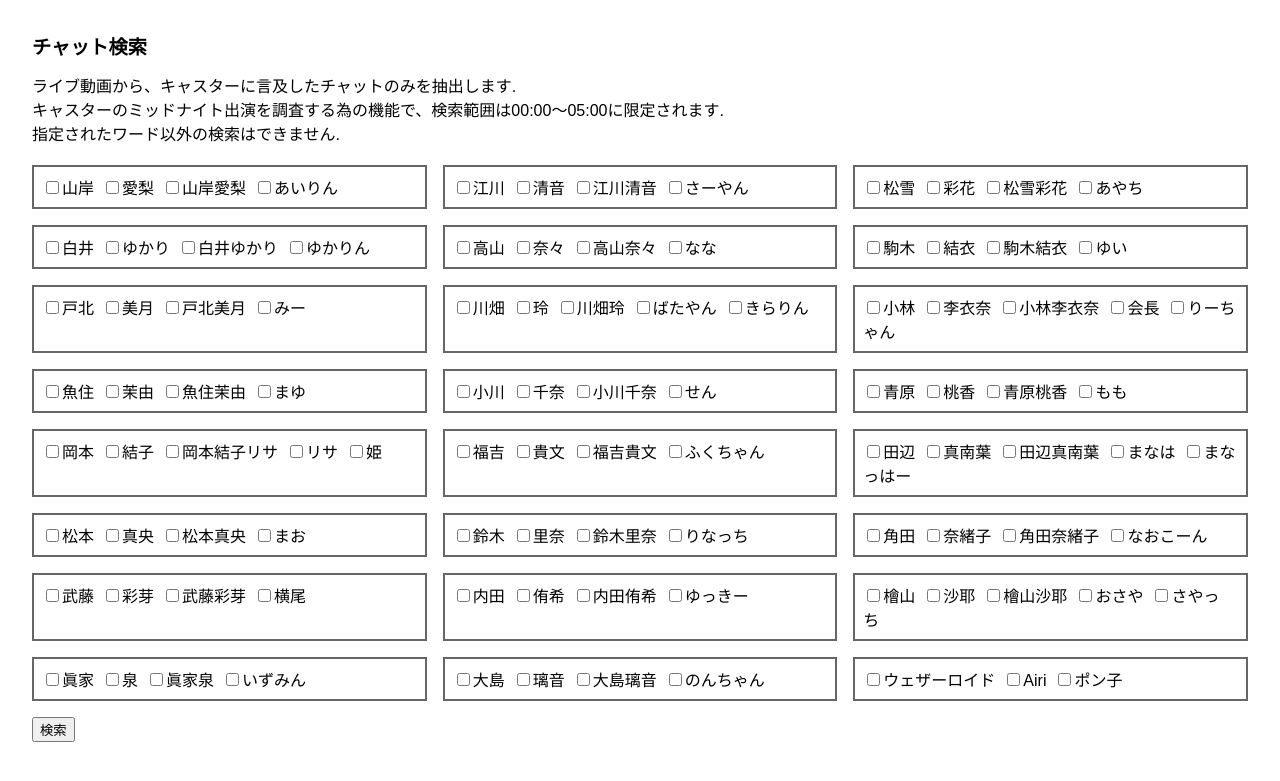
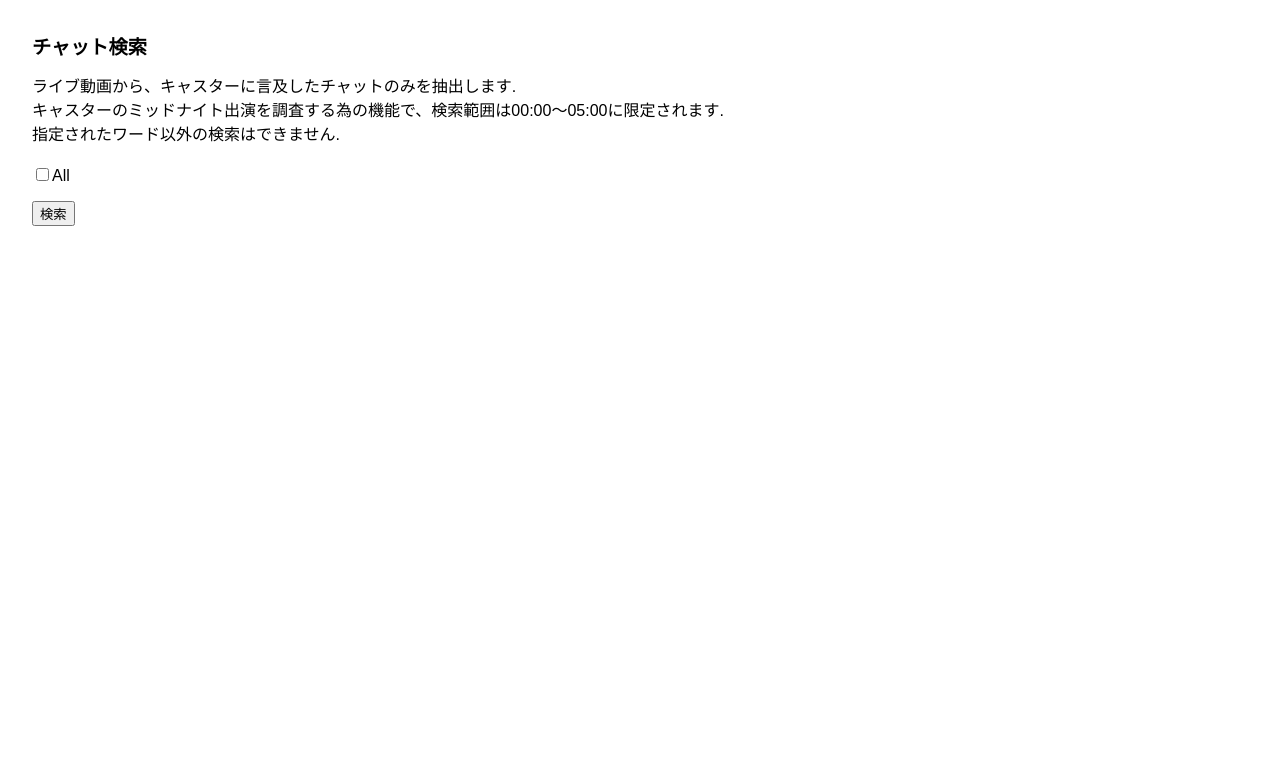
Before and after one commit to boxpush/b, a Jekyll site: the page tesst/chat.html, which Jekyll copies as it is, in a window 1280 px wide. Shown: the top 781 px of the page. Built offline with Jekyll 4.4.1, drawn with Linux system fonts in a browser that asks for light colours; some of the changed lines change nothing that is shown.

Commit message:
Update chat.html

```diff
--- a/tesst/chat.html
+++ b/tesst/chat.html
@@ -21,7 +21,9 @@
   <div>キャスターのミッドナイト出演を調査する為の機能で、検索範囲は00:00～05:00に限定されます.</div>
   <div>指定されたワード以外の検索はできません.</div>
   <div style="margin-bottom: 20px;"></div>
-  <div class="checkboxes" id="checkboxes"></div>
+  <div class="checkboxes" id="checkboxes">
+    <label><input type="checkbox" id="selectAll">All</label>
+  </div>
   <button id="searchBtn">検索</button>
   <div style="margin-bottom: 20px;"></div>
   <div id="results"></div>
@@ -52,6 +54,16 @@
       ["大島","璃音","大島璃音","のんちゃん"],
       ["ウェザーロイド","Airi","ポン子"]
     ];
+    selectAllCheckbox.addEventListener("change", (e) => {
+      const isChecked = e.target.checked;
+      const allCheckboxes = checkboxContainer.querySelectorAll('input[type="checkbox"]');
+      allCheckboxes.forEach(cb => {
+        if (cb.id !== "selectAll") {
+          cb.checked = isChecked;
+        }
+      });
+    });
+
     const results = document.getElementById("results");
     const checkboxContainer = document.getElementById("checkboxes");
     checkboxContainer.style.display = "grid";
@@ -91,7 +103,7 @@
       }
       const keywords = encodeURIComponent(selected.join(","));
       const url = `https://boxpush.d4df816be9225fab.workers.dev/chat`;
-
+      results.textContent = "読み込み中...";
       for (let attempt = 1; attempt <= 3; attempt++) {
         try {
           const response = await fetch(url, {
```
